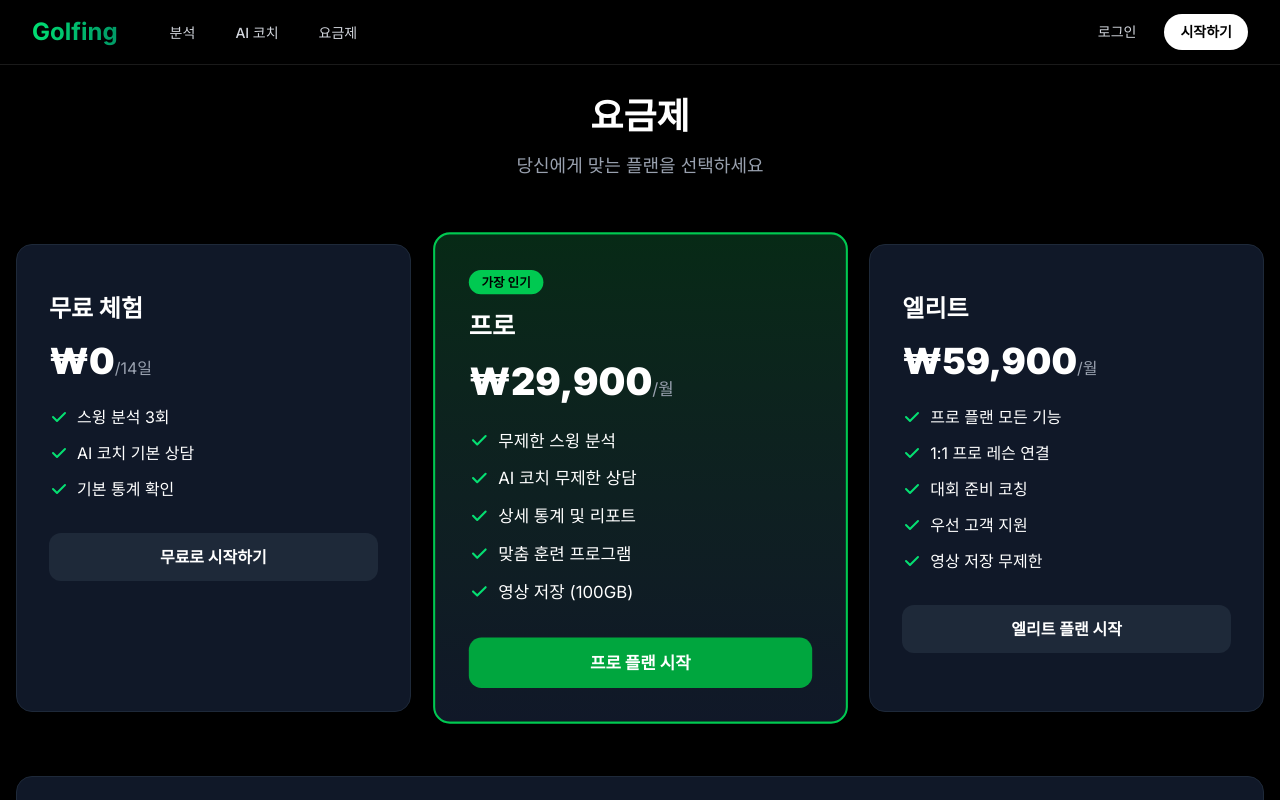
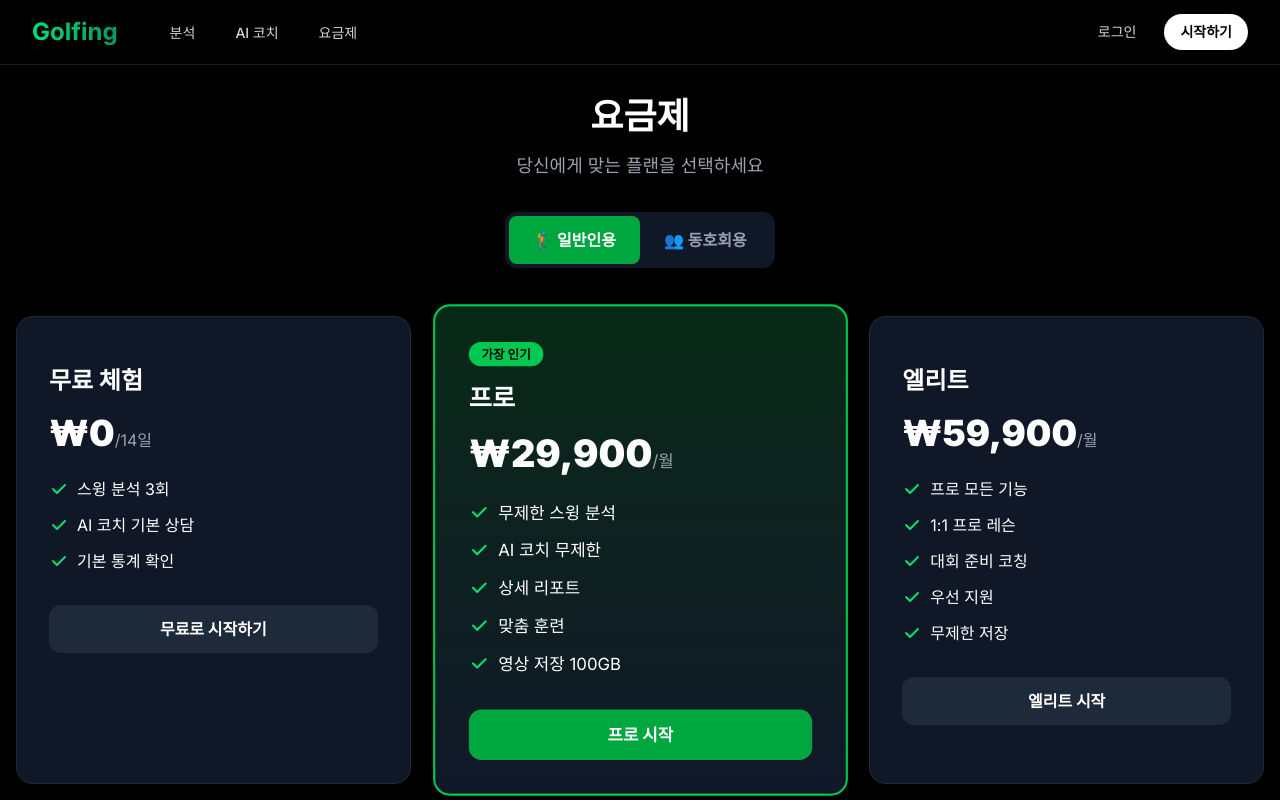
Before and after one commit to dulibag71-coder/golf-ai-platform, a Next.js app in the folder frontend/: page /pricing in a window 1280 px wide. Shown: the top 800 px of the page. Built offline with nearby package versions, Linux system fonts and the light colour scheme.

Commit message:
Add subscription expiration system: 1 month validity, individual/club pricing tiers

```diff
--- /dev/null
+++ b/frontend/src/app/api/auth/me/route.ts
@@ -0,0 +1,39 @@
+import { NextRequest, NextResponse } from 'next/server';
+import { getDb, initializeDatabase } from '@/lib/db';
+import jwt from 'jsonwebtoken';
+
+const JWT_SECRET = process.env.JWT_SECRET || 'fallback-secret-key';
+
+export async function GET(request: NextRequest) {
+    try {
+        await initializeDatabase();
+
+        const token = request.headers.get('Authorization')?.split(' ')[1];
+        if (!token) {
+            return NextResponse.json({ error: '인증이 필요합니다.' }, { status: 401 });
+        }
+
+        const decoded: any = jwt.verify(token, JWT_SECRET);
+        const userId = decoded.userId;
+
+        const sql = getDb();
+        const users = await sql`SELECT id, email, name, role, created_at FROM users WHERE id = ${userId}`;
+
+        if (users.length === 0) {
+            return NextResponse.json({ error: '사용자를 찾을 수 없습니다.' }, { status: 404 });
+        }
+
+        const user = users[0];
+
+        // 추가 정보 (스윙 횟수 등)
+        const swings = await sql`SELECT COUNT(*) as count FROM swing_analyses WHERE user_id = ${userId}`;
+        const totalSwings = swings[0].count;
+
+        return NextResponse.json({
+            ...user,
+            totalSwings
+        });
+    } catch (error: any) {
+        return NextResponse.json({ error: '프로필 조회 실패' }, { status: 500 });
+    }
+}
--- /dev/null
+++ b/frontend/src/app/api/payments/history/route.ts
@@ -0,0 +1,28 @@
+import { NextRequest, NextResponse } from 'next/server';
+import { getDb } from '@/lib/db';
+import jwt from 'jsonwebtoken';
+
+const JWT_SECRET = process.env.JWT_SECRET || 'fallback-secret-key';
+
+export async function GET(request: NextRequest) {
+    try {
+        const token = request.headers.get('Authorization')?.split(' ')[1];
+        if (!token) {
+            return NextResponse.json({ error: '인증이 필요합니다.' }, { status: 401 });
+        }
+
+        const decoded: any = jwt.verify(token, JWT_SECRET);
+        const userId = decoded.userId;
+
+        const sql = getDb();
+        const history = await sql`
+            SELECT * FROM payments
+            WHERE user_id = ${userId}
+            ORDER BY created_at DESC
+        `;
+
+        return NextResponse.json(history);
+    } catch (error: any) {
+        return NextResponse.json({ error: '결제 내역 조회 실패' }, { status: 500 });
+    }
+}
--- /dev/null
+++ b/frontend/src/app/api/swing/history/route.ts
@@ -0,0 +1,58 @@
+import { NextRequest, NextResponse } from 'next/server';
+import { getDb, initializeDatabase } from '@/lib/db';
+import jwt from 'jsonwebtoken';
+
+const JWT_SECRET = process.env.JWT_SECRET || 'fallback-secret-key';
+
+export async function GET(request: NextRequest) {
+    try {
+        await initializeDatabase();
+
+        const token = request.headers.get('Authorization')?.split(' ')[1];
+        if (!token) {
+            return NextResponse.json({ error: '인증이 필요합니다.' }, { status: 401 });
+        }
+
+        const decoded: any = jwt.verify(token, JWT_SECRET);
+        const userId = decoded.userId;
+
+        const sql = getDb();
+        const history = await sql`
+            SELECT id, score, created_at, analysis_result->>'score_total' as total_score
+            FROM swing_analyses
+            WHERE user_id = ${userId}
+            ORDER BY created_at DESC
+        `;
+
+        // analysis_result가 TEXT로 저장되어 있으므로 파싱 필요할 수 있음 (Postgres JSONB가 아닌 경우)
+        // 위 쿼리는 JSONB를 가정한 것이나, 현재 TEXT일 수 있음. 안전하게 전체 가져와서 처리
+
+        const rawHistory = await sql`
+            SELECT id, score, created_at, analysis_result
+            FROM swing_analyses
+            WHERE user_id = ${userId}
+            ORDER BY created_at DESC
+        `;
+
+        const processedHistory = rawHistory.map(item => {
+            let result = {};
+            try {
+                result = typeof item.analysis_result === 'string'
+                    ? JSON.parse(item.analysis_result)
+                    : item.analysis_result;
+            } catch (e) { }
+
+            return {
+                id: item.id,
+                created_at: item.created_at,
+                score: item.score,
+                details: result
+            };
+        });
+
+        return NextResponse.json(processedHistory);
+    } catch (error: any) {
+        console.error('History error:', error);
+        return NextResponse.json({ error: '분석 기록 조회 실패' }, { status: 500 });
+    }
+}
--- a/frontend/src/app/pricing/page.tsx
+++ b/frontend/src/app/pricing/page.tsx
@@ -1,17 +1,15 @@
 'use client';
 import Navbar from '@/components/Navbar';
 import Link from 'next/link';
+import { useState } from 'react';
 
-const plans = [
+// 일반인용 플랜
+const individualPlans = [
     {
         name: '무료 체험',
         price: '0',
         period: '14일',
-        features: [
-            '스윙 분석 3회',
-            'AI 코치 기본 상담',
-            '기본 통계 확인',
-        ],
+        features: ['스윙 분석 3회', 'AI 코치 기본 상담', '기본 통계 확인'],
         cta: '무료로 시작하기',
         highlighted: false
     },
@@ -19,40 +17,80 @@ const plans = [
         name: '프로',
         price: '29,900',
         period: '월',
-        features: [
-            '무제한 스윙 분석',
-            'AI 코치 무제한 상담',
-            '상세 통계 및 리포트',
-            '맞춤 훈련 프로그램',
-            '영상 저장 (100GB)',
-        ],
-        cta: '프로 플랜 시작',
+        features: ['무제한 스윙 분석', 'AI 코치 무제한', '상세 리포트', '맞춤 훈련', '영상 저장 100GB'],
+        cta: '프로 시작',
         highlighted: true
     },
     {
         name: '엘리트',
         price: '59,900',
         period: '월',
-        features: [
-            '프로 플랜 모든 기능',
-            '1:1 프로 레슨 연결',
-            '대회 준비 코칭',
-            '우선 고객 지원',
-            '영상 저장 무제한',
-        ],
-        cta: '엘리트 플랜 시작',
+        features: ['프로 모든 기능', '1:1 프로 레슨', '대회 준비 코칭', '우선 지원', '무제한 저장'],
+        cta: '엘리트 시작',
+        highlighted: false
+    }
+];
+
+// 동호회용 플랜
+const clubPlans = [
+    {
+        name: '동호회 스타터',
+        price: '99,000',
+        period: '월',
+        members: '최대 20명',
+        features: ['팀 대시보드', '멤버 랭킹', '단체 분석', '월간 리포트', '전용 고객지원'],
+        cta: '스타터 시작',
+        highlighted: false
+    },
+    {
+        name: '동호회 프로',
+        price: '199,000',
+        period: '월',
+        members: '최대 50명',
+        features: ['스타터 모든 기능', '대회 개최 기능', '실시간 랭킹', '팀 비교 분석', '전담 매니저'],
+        cta: '프로 시작',
+        highlighted: true
+    },
+    {
+        name: '동호회 엔터프라이즈',
+        price: '문의',
+        period: '',
+        members: '무제한',
+        features: ['프로 모든 기능', '맞춤 기능 개발', 'API 연동', '전용 서버', 'VIP 지원'],
+        cta: '문의하기',
         highlighted: false
     }
 ];
 
 export default function PricingPage() {
+    const [tab, setTab] = useState<'individual' | 'club'>('individual');
+    const plans = tab === 'individual' ? individualPlans : clubPlans;
+
     return (
         <div className="min-h-screen bg-black text-white">
             <Navbar />
             <div className="max-w-7xl mx-auto px-4 pt-24 pb-16">
-                <div className="text-center mb-16">
+                <div className="text-center mb-12">
                     <h1 className="text-4xl font-bold mb-4">요금제</h1>
-                    <p className="text-gray-400 text-lg">당신에게 맞는 플랜을 선택하세요</p>
+                    <p className="text-gray-400 text-lg mb-8">당신에게 맞는 플랜을 선택하세요</p>
+
+                    {/* 탭 선택 */}
+                    <div className="inline-flex bg-gray-900 rounded-xl p-1">
+                        <button
+                            onClick={() => setTab('individual')}
+                            className={`px-6 py-3 rounded-lg font-bold transition ${tab === 'individual' ? 'bg-green-600 text-white' : 'text-gray-400 hover:text-white'
+                                }`}
+                        >
+                            🏌️ 일반인용
+                        </button>
+                        <button
+                            onClick={() => setTab('club')}
+                            className={`px-6 py-3 rounded-lg font-bold transition ${tab === 'club' ? 'bg-blue-600 text-white' : 'text-gray-400 hover:text-white'
+                                }`}
+                        >
+                            👥 동호회용
+                        </button>
+                    </div>
                 </div>
 
                 <div className="grid grid-cols-1 md:grid-cols-3 gap-8">
@@ -60,24 +98,33 @@ export default function PricingPage() {
                         <div
                             key={idx}
                             className={`rounded-2xl p-8 ${plan.highlighted
-                                ? 'bg-gradient-to-b from-green-900/50 to-gray-900 border-2 border-green-500 scale-105'
+                                ? `bg-gradient-to-b ${tab === 'individual' ? 'from-green-900/50' : 'from-blue-900/50'} to-gray-900 border-2 ${tab === 'individual' ? 'border-green-500' : 'border-blue-500'} scale-105`
                                 : 'bg-gray-900 border border-gray-800'
                                 }`}
                         >
                             {plan.highlighted && (
-                                <span className="bg-green-500 text-black text-xs font-bold px-3 py-1 rounded-full">
+                                <span className={`${tab === 'individual' ? 'bg-green-500' : 'bg-blue-500'} text-black text-xs font-bold px-3 py-1 rounded-full`}>
                                     가장 인기
                                 </span>
                             )}
                             <h2 className="text-2xl font-bold mt-4">{plan.name}</h2>
+                            {'members' in plan && (
+                                <p className="text-blue-400 text-sm mt-1">{plan.members}</p>
+                            )}
                             <div className="mt-4 mb-6">
-                                <span className="text-4xl font-black">₩{plan.price}</span>
-                                <span className="text-gray-400">/{plan.period}</span>
+                                {plan.price === '문의' ? (
+                                    <span className="text-3xl font-black">문의</span>
+                                ) : (
+                                    <>
+                                        <span className="text-4xl font-black">₩{plan.price}</span>
+                                        <span className="text-gray-400">/{plan.period}</span>
+                                    </>
+                                )}
                             </div>
                             <ul className="space-y-3 mb-8">
                                 {plan.features.map((feature, fIdx) => (
                                     <li key={fIdx} className="flex items-center gap-2">
-                                        <svg className="w-5 h-5 text-green-400" fill="currentColor" viewBox="0 0 20 20">
+                                        <svg className={`w-5 h-5 ${tab === 'individual' ? 'text-green-400' : 'text-blue-400'}`} fill="currentColor" viewBox="0 0 20 20">
                                             <path fillRule="evenodd" d="M16.707 5.293a1 1 0 010 1.414l-8 8a1 1 0 01-1.414 0l-4-4a1 1 0 011.414-1.414L8 12.586l7.293-7.293a1 1 0 011.414 0z" clipRule="evenodd" />
                                         </svg>
                                         {feature}
@@ -85,9 +132,9 @@ export default function PricingPage() {
                                 ))}
                             </ul>
                             <Link
-                                href={plan.price === '0' ? '/register' : '/payment'}
+                                href={plan.price === '0' ? '/register' : plan.price === '문의' ? '/contact' : '/payment'}
                                 className={`block w-full text-center py-3 rounded-xl font-bold transition ${plan.highlighted
-                                    ? 'bg-green-600 hover:bg-green-500 text-white'
+                                    ? `${tab === 'individual' ? 'bg-green-600 hover:bg-green-500' : 'bg-blue-600 hover:bg-blue-500'} text-white`
                                     : 'bg-gray-800 hover:bg-gray-700 text-white'
                                     }`}
                             >
@@ -97,19 +144,16 @@ export default function PricingPage() {
                     ))}
                 </div>
 
-                {/* Payment Info */}
+                {/* 결제 안내 */}
                 <div className="mt-16 bg-gray-900 rounded-2xl p-8 border border-gray-800">
                     <h3 className="text-xl font-bold mb-4 text-green-400">💳 결제 안내</h3>
                     <p className="text-gray-300 mb-4">
-                        현재 무통장 입금 방식으로 결제가 진행됩니다. 아래 계좌로 입금 후 관리자 승인이 완료되면 서비스를 이용하실 수 있습니다.
+                        무통장 입금 후 관리자 승인이 완료되면 서비스를 이용하실 수 있습니다.
                     </p>
                     <div className="bg-gray-800 p-4 rounded-xl">
                         <p className="font-bold text-lg">카카오뱅크 7777034553512</p>
                         <p className="text-gray-400">예금주: 박두리</p>
                     </div>
-                    <p className="text-sm text-gray-500 mt-4">
-                        * 입금 시 입금자명을 회원가입 시 사용한 이름과 동일하게 해주세요.
-                    </p>
                 </div>
             </div>
         </div>
```
Also changed, not shown: frontend/src/app/api/admin/payments/route.ts (+15 -9 lines), frontend/src/lib/db.ts (+7 -4 lines).
